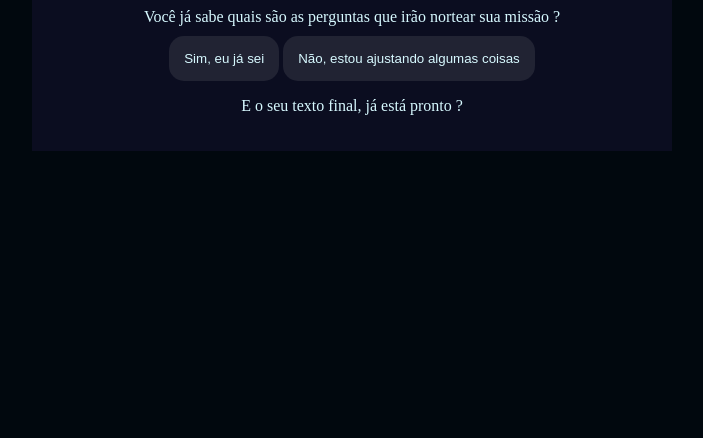
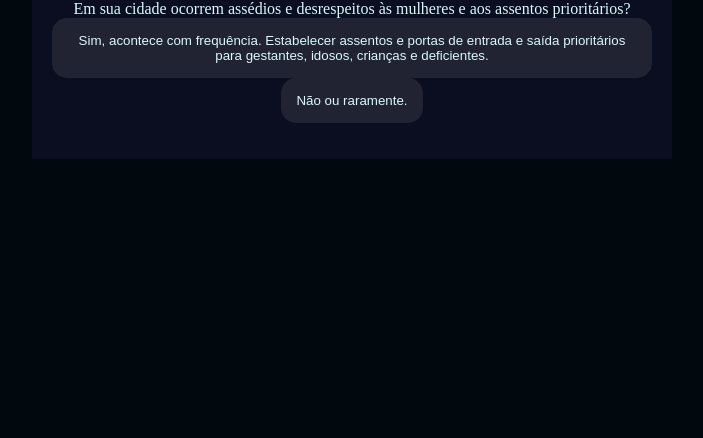
Before and after one commit to Gloriosa1/SuaMissao, a plain HTML site: page index.html in a window 1280 px wide. Shown: the part 378-816 px from the top of the page, without its empty margins (288-991 px from the left). Drawn offline with Linux system fonts and the light colour scheme.

Commit message:
atualizei o index, style e o script

```diff
--- a/index.html
+++ b/index.html
@@ -7,13 +7,15 @@
     <title>Você decide o futuro da IA</title>
 </head>
 <body>
+
+
     <div class="caixa-principal">
         <h1>Você decide o futuro do IA</h1>
         <div class="caixa-perguntas">
             Você já sabe quais são as perguntas que irão nortear sua missão ?
         </div>
         <div class="caixa-alternativas">
-<button>Sim, eu já sei</button>
+            <button>Sim, eu já sei</button>
             <button>Não, estou ajustando algumas coisas</button>
         </div>
         <div class="caixa-resultado">
@@ -22,5 +24,6 @@
             </p>
         </div>
     </div>
+    <script src="script.js"></script>
 </body>
 </html>
--- /dev/null
+++ b/script.js
@@ -0,0 +1,87 @@
+const caixaPrincipal = document.querySelector(".caixa-principal") ;
+const caixaPerguntas = document.querySelector(".caixa-perguntas") ;
+const caixaAlternativas = document.querySelector(".caixa-alternativas") ;
+const caixaResultado = document.querySelector(".caixa-resultado") ;
+const textoResultado = document.querySelector(".texto-resultado") ;
+
+const perguntas =[
+    {
+        enunciado : "Em sua cidade ocorrem assédios e desrespeitos às mulheres e aos assentos prioritários?",
+        alternativas : [
+            {
+                texto: "Sim, acontece com frequência. Estabelecer assentos  e portas de entrada e saída prioritários para gestantes, idosos, crianças e deficientes.",
+                afirmacao: "Resposta positiva.  Facilitar a entrada e a saída de um público específico."
+            },
+            {
+                texto: "Não ou raramente." ,
+                afirmacao: "Resposta negativa. Manter os assentos e as entradas do transporte público no modelo atual."
+            }
+        ]
+    },
+    {
+        enunciado : "O desmatamento no Brasil atingiu índices alarmantes., tornando-se praticamente cultural. Os efeitos estão sendo sentidos no dia-a-dia da população. É possível minimizar o desmatamento no país?",
+        alternativas : [
+            {
+                texto: "Sim, por intermédio de políticas de fiscalização e controle ambiental rigoroso",
+                afirmacao: "Com a rigidez da fiscalização podemos induzir a mudança de comportamento das pessoas por meio de sanções."
+            },
+            {
+                texto: "Não, porque as leis não são cumpridas" ,
+                afirmacao: "Há deficiência no sistema de fiscalização."
+            }
+        ]
+    },
+    {
+        enunciado : "Qual as consequências do uso de agrotóxico na agricultura?",
+        alternativas : [
+            {
+                texto: "Há um impacto muito grande no meio ambiente, causando prejuízos ao solo, água e atmosfera. ",
+                afirmacao: "Causando a morte das abelhas, diminuindo a diversidade das plantas, gerando um impacto econômico."
+            },
+            {
+                texto: "A produção das espécies  é maior, reduz o controle de pragas, aumenta a distribuição da produção." ,
+                afirmacao: "Aumentando a produção há uma vantagem no setor de exportação, favorecendo assim a economia do país."
+            }
+        ]
+    }
+] ;
+
+let atual = 0 ;
+let perguntaAtual ;
+let historiaFinal = "" ;
+
+function mostraPerguntas(){
+    if (atual >= perguntas.length){
+        mostraResultado() ;
+        return ;
+    } ;
+    perguntaAtual = perguntas[atual] ;
+    caixaPerguntas.textContent = perguntaAtual.enunciado ;
+    caixaAlternativas.textContent = "" ;
+    textoResultado.textContent    = "" ;
+    mostraAlternativas() ;
+} ;
+
+mostraPerguntas() ;
+
+function mostraAlternativas(){
+    for (const alternativa of perguntaAtual.alternativas){
+        const botaoAlternativas = document.createElement("button") ;
+        botaoAlternativas.textContent = alternativa.texto ;
+        botaoAlternativas.addEventListener("click", ()=>respostaFinal(alternativa)) ;
+        caixaAlternativas.appendChild(botaoAlternativas) ;
+    } ;
+} ;
+
+function respostaFinal(opcaoSelecionada){
+    const afirmacao = opcaoSelecionada.afirmacao ;
+    historiaFinal   += afirmacao + " " ;
+    atual++ ;
+    mostraPerguntas() ;
+} ;
+
+function mostraResultado(){
+    caixaPerguntas.textContent    = "Em 2049..." ;
+    textoResultado.textContent    = historiaFinal ;
+    caixaAlternativas.textContent = "" ;
+}
--- a/style.css
+++ b/style.css
@@ -27,9 +27,22 @@ h1{
     color: var(--cor-destaque);
 }
 
-.caixa-perguntas{
-    padding-bottom: 10px;
+button{
+    background-color: var(--cor-secundaria);
+    color: var(--cor-texto);
+    border: none;
+    border-radius: 15px;
+    padding: 15px;
+    transition: background-color 0.3s;
 }
+
+button:hover{
+    background-color: var(--cor-destaque);
+    color: var(--cor-principal);
+
+}
+
+
 :root{
     --cor-fundo: #01080E;
     --cor-principal: #0B0D20 ;
```
